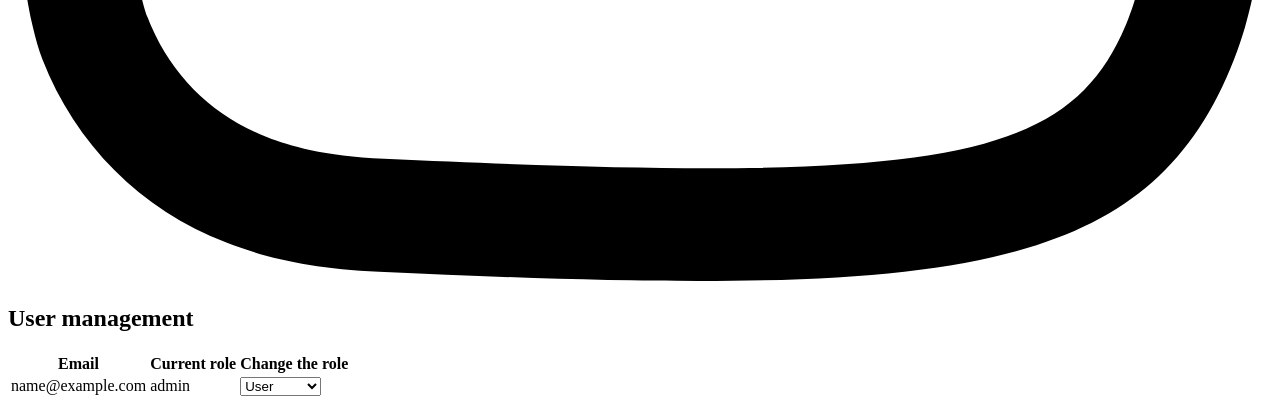
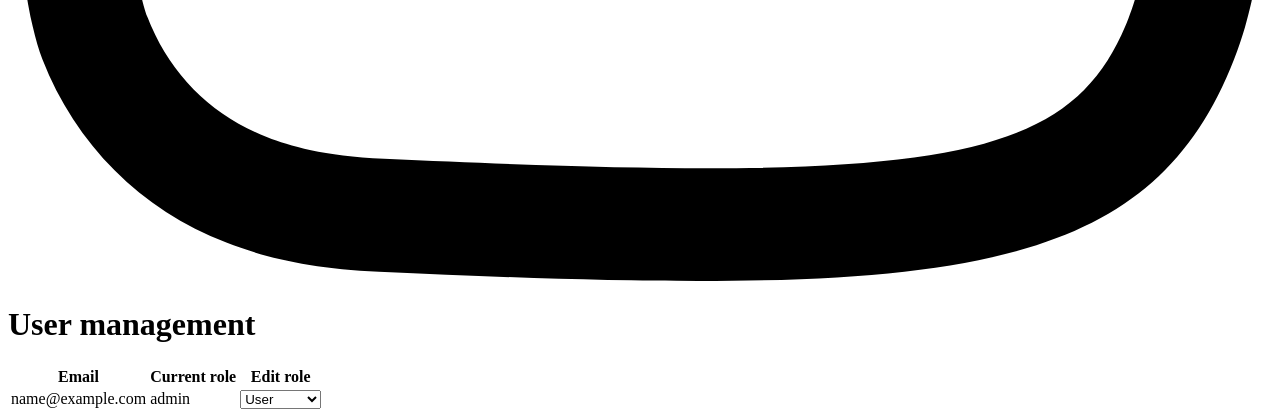
Before and after one commit to TanguyRaguenes/sortiesEniCom, a Symfony app: template templates/admin/users.html.twig in a window 1280 px wide. Shown: the part 6070-6490 px from the top of the page. Before the commit the page ends 6466 px from the top, so only its background shows below. Run offline with Twig, Linux system fonts and the light colour scheme; the template is opened without the code that fills it: most values are stand-ins (such as "Sample title", 1, 10 or a date in 2020); some libraries are stand-ins or nearby versions.

Commit message:
jordi user management

```diff
--- a/src/Controller/AdminController.php
+++ b/src/Controller/AdminController.php
@@ -18,7 +18,6 @@ class AdminController extends AbstractController
     public function listUsers(EntityManagerInterface $entityManager): Response
     {
         $users = $entityManager->getRepository(User::class)->findAll();
-
         return $this->render('admin/users.html.twig', [
             'users' => $users
         ]);
--- a/templates/admin/users.html.twig
+++ b/templates/admin/users.html.twig
@@ -2,28 +2,64 @@
 {% extends 'base.html.twig' %}
 
 {% block body %}
-<section class="mt-32 pb-32 text-center">
-    <h1>User management</h1>
+    <div class="w-full min-h-screen pt-24 pb-20 px-4">
+        {# Header section #}
+        <div class="tw_h1 items-center text-center">
+            <h1 class="text-3xl font-PressStart2P text-purple-800 mb-4">
+                User management
+            </h1>
+        </div>
 
-    <table class="table">
-        <thead>
+        {# Main content #}
+        <div class="max-w-7xl mx-auto bg-white shadow-lg rounded-lg overflow-hidden">
+            {# Users table #}
+            <div class="overflow-x-auto">
+                <table class="min-w-full">
+                    <thead class="bg-purple-300">
                         <tr>
-                <th>Email</th>
-                <th>Current role</th>
-                <th>Change the role</th>
+                            <th scope="col" class="px-6 py-3 text-left text-xs font-medium text-white uppercase tracking-wider">
+                                Email
+                            </th>
+                            <th scope="col" class="px-6 py-3 text-left text-xs font-medium text-white uppercase tracking-wider">
+                                Current role
+                            </th>
+                            <th scope="col" class="px-6 py-3 text-left text-xs font-medium text-white uppercase tracking-wider">
+                                Edit role
+                            </th>
                         </tr>
                     </thead>
-        <tbody>
+
+                    <tbody class="bg-white divide-y divide-gray-200">
                         {% for user in users %}
-                <tr>
-                    <td>{{ user.email }}</td>
-                    <td>{{ user.roles|join(', ') }}</td>
-                    <td>
-                        <form action="{{ path('admin_user_change_role', {'id': user.id}) }}" method="POST" class="d-inline">
-                            <select name="role" onchange="this.form.submit()">
-                                <option value="ROLE_USER" {% if 'ROLE_USER' in user.roles %}selected{% endif %}>User</option>
-                                <option value="ROLE_ORGANIZER" {% if 'ROLE_ORGANIZER' in user.roles %}selected{% endif %}>Organizer</option>
-                                <option value="ROLE_ADMIN" {% if 'ROLE_ADMIN' in user.roles %}selected{% endif %}>Admin</option>
+                            <tr class="hover:bg-purple-50">
+                                <td class="px-6 py-4 whitespace-nowrap">
+                                    <div class="text-sm text-gray-900">{{ user.email }}</div>
+                                </td>
+
+                                <td class="px-6 py-4 whitespace-nowrap">
+                                    <div class="flex flex-wrap gap-2">
+                                        {% for role in user.roles %}
+                                            <span class="inline-flex items-center px-2.5 py-0.5 rounded-full text-xs font-medium bg-purple-100 text-purple-800">
+                                                {{ role|replace({'ROLE_': ''}) }}
+                                            </span>
+                                        {% endfor %}
+                                    </div>
+                                </td>
+
+                                <td class="px-6 py-4 whitespace-nowrap">
+                                    <form action="{{ path('admin_user_change_role', {'id': user.id}) }}" method="POST">
+                                        <select name="role"
+                                                onchange="this.form.submit()"
+                                                class="block w-full pl-3 pr-10 py-2 text-sm border-gray-300 rounded-md focus:outline-none focus:ring-2 focus:ring-purple-500 focus:border-purple-500">
+                                            <option value="ROLE_USER" {% if 'ROLE_USER' in user.roles %}selected{% endif %}>
+                                                User
+                                            </option>
+                                            <option value="ROLE_ORGANIZER" {% if 'ROLE_ORGANIZER' in user.roles %}selected{% endif %}>
+                                                Organizer
+                                            </option>
+                                            <option value="ROLE_ADMIN" {% if 'ROLE_ADMIN' in user.roles %}selected{% endif %}>
+                                                Admin
+                                            </option>
                                         </select>
                                     </form>
                                 </td>
@@ -31,11 +67,18 @@
                         {% endfor %}
                     </tbody>
                 </table>
+            </div>
+        </div>
 
-    {% for message in app.flashes('success') %}
-        <div class="alert alert-success">
-            {{ message }}
+        {# Empty state #}
+        {% if users is empty %}
+            <div class="text-center py-12 bg-white rounded-lg shadow-sm mt-4">
+                <svg class="mx-auto h-12 w-12 text-purple-400" fill="none" stroke="currentColor" viewBox="0 0 24 24">
+                    <path stroke-linecap="round" stroke-linejoin="round" stroke-width="2" d="M12 4v1m6 11h2m-6 0h-2m0 0H8m13 0a9 9 0 11-18 0 9 9 0 0118 0z"/>
+                </svg>
+                <h3 class="mt-2 text-sm font-medium text-gray-900">Aucun utilisateur</h3>
+                <p class="mt-1 text-sm text-gray-500">Aucun utilisateur n'a été trouvé dans la base de données.</p>
             </div>
-    {% endfor %}
-      </section>
+        {% endif %}
+    </div>
 {% endblock %}
```
Also changed, not shown: public/uploads/photos/6735b2b1ab53d.png (added). Lines whose indentation alone changed are shown as unchanged.
